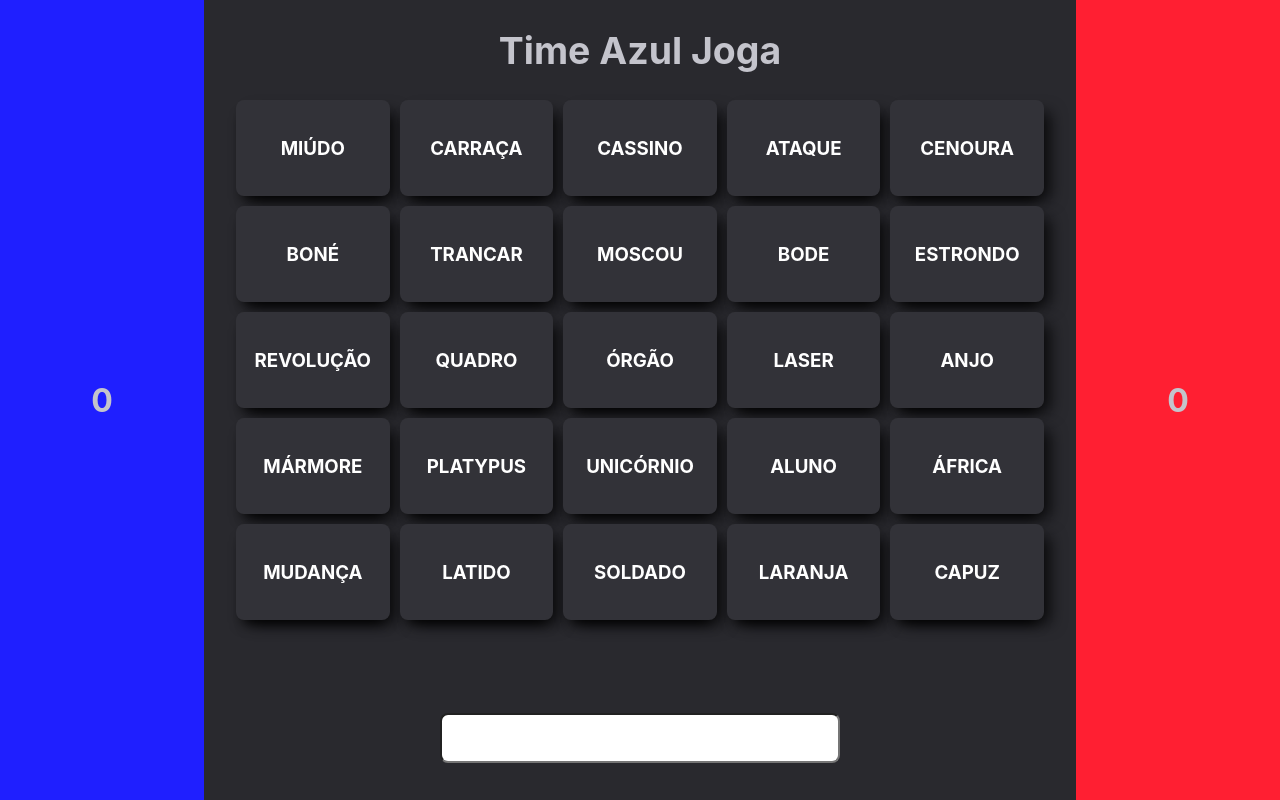
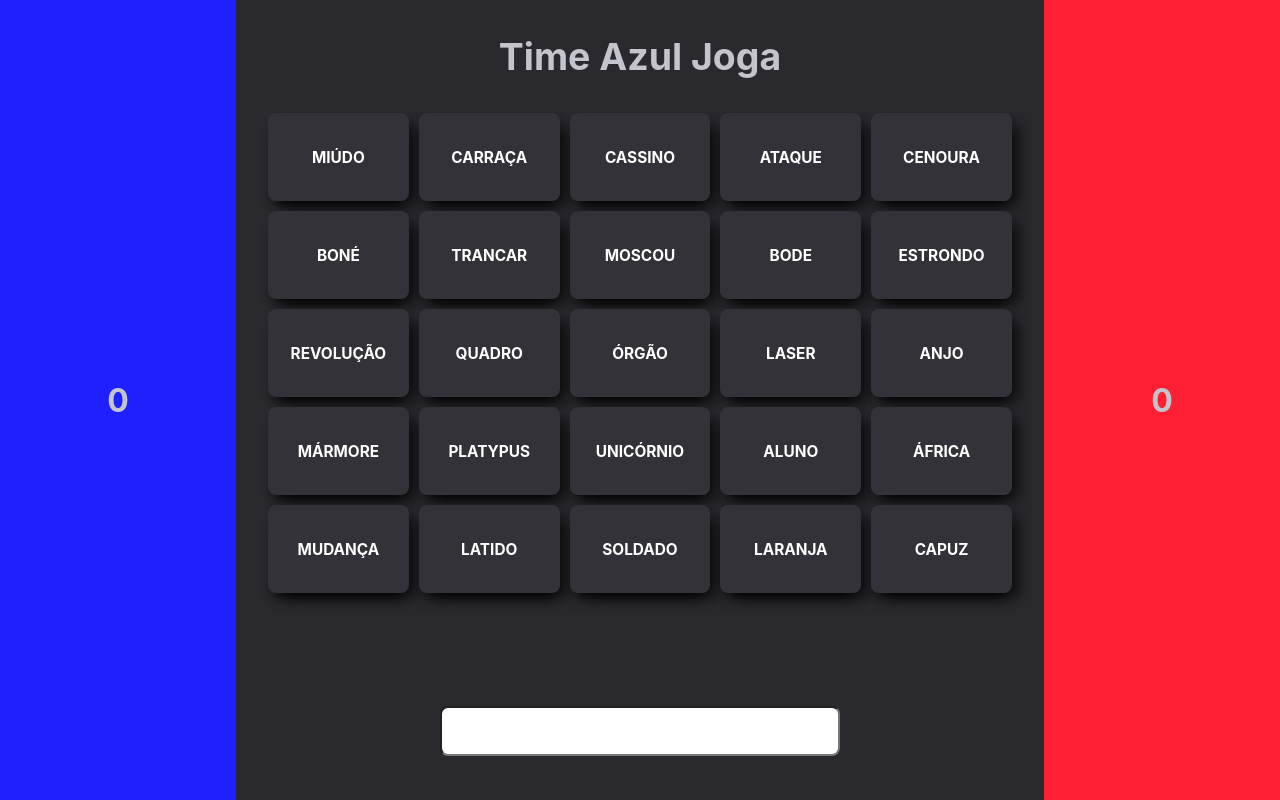
Before and after one commit to SamuelFerracini/Codenames, a React (Vite) app: page / in a window 1280 px wide. Built offline with nearby package versions, Linux system fonts and the light colour scheme.

Commit message:
feat: improve input style

```diff
--- a/src/components/Card.module.css
+++ b/src/components/Card.module.css
@@ -1,6 +1,6 @@
 .wrapper {
-  width: 12vw;
-  height: 12vh;
+  width: 11vw;
+  height: 11vh;
   border-radius: 8px;
   display: flex;
   justify-content: center;
@@ -47,4 +47,5 @@
   text-transform: uppercase;
   text-overflow: ellipsis;
   overflow: hidden;
+  font-size: 1.2vw;
 }
--- a/src/components/WordInput.module.css
+++ b/src/components/WordInput.module.css
@@ -10,5 +10,8 @@
   width: 400px;
   height: 50px;
   border-radius: 8px;
-  font-size: 32px;
+  font-size: 22px;
+  text-transform: uppercase;
+  font-weight: bold;
+  padding: 10px;
 }
```
